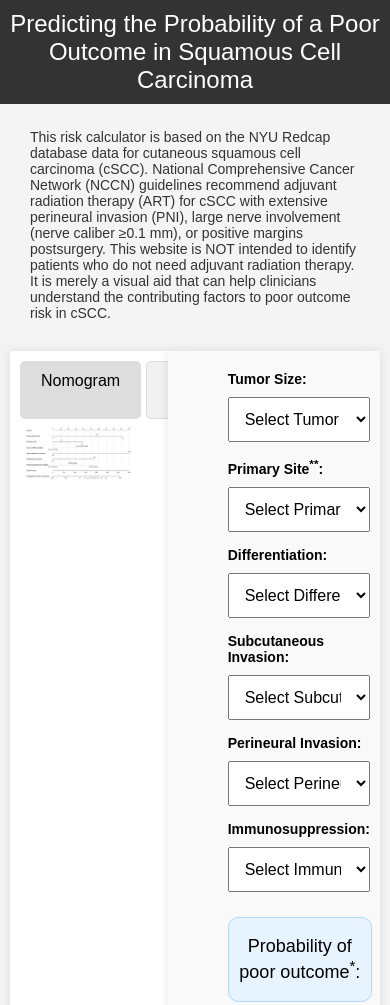
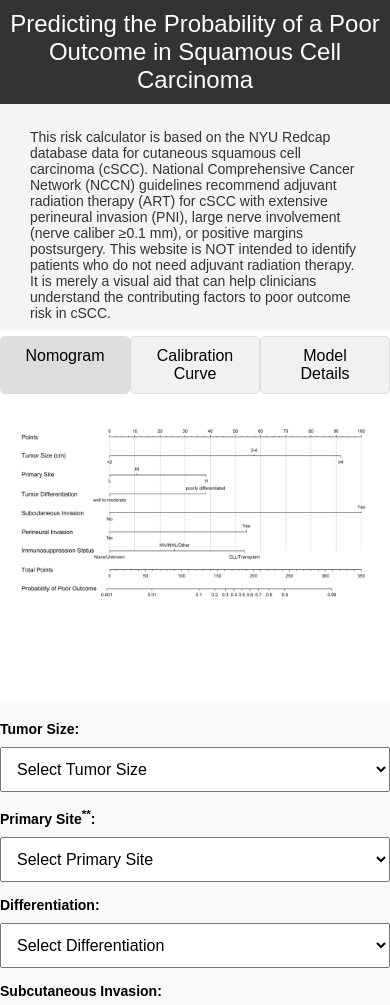
Before and after one commit to csccpooroutcome/nomogram, a plain HTML site: page index.html in a window 390 px wide. Shown: the top 1005 px of the page. Drawn offline with nearby package versions, Linux system fonts and the light colour scheme.

Commit message:
Update index.html

```diff
--- a/index.html
+++ b/index.html
@@ -149,6 +149,59 @@
             font-size: 12px;
             color: #555;
             margin-top: auto;
+        }
+
+        /* Mobile Styles */
+        @media (max-width: 768px) {
+            #main-container {
+                flex-direction: column;
+                padding: 0;
+            }
+            #content {
+                flex-direction: column;
+                align-items: center;
+                margin-top: 0;
+                max-width: 100%;
+                width: 100%;
+            }
+            #nomogram-container {
+                width: 100%;
+                padding: 0;
+                box-shadow: none;
+            }
+            #tabs {
+                width: 100%;
+                justify-content: space-around;
+            }
+            .tab {
+                width: 100%;
+                margin: 5px 0;
+                text-align: center;
+            }
+            #controls {
+                width: 100%;
+                max-width: none;
+                padding: 10px;
+                box-shadow: none;
+            }
+            .dropdown, .label, #result {
+                max-width: none;
+                width: 100%;
+            }
+            #result {
+                text-align: center;
+            }
+            .nomogram {
+                width: 100%;
+                height: auto;
+            }
+            #calibration-curve {
+                width: 100%;
+            }
+            table {
+                width: 100%;
+                margin: 0;
+            }
         }
     </style>
 </head>
```
